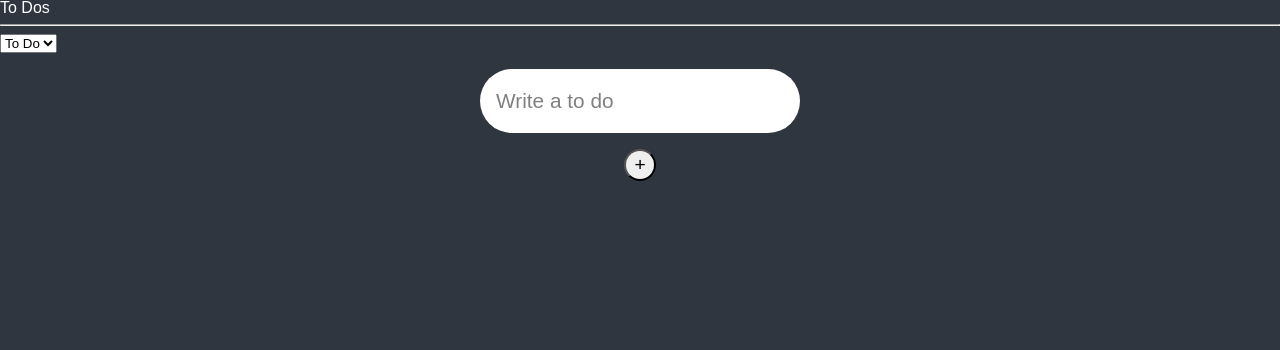
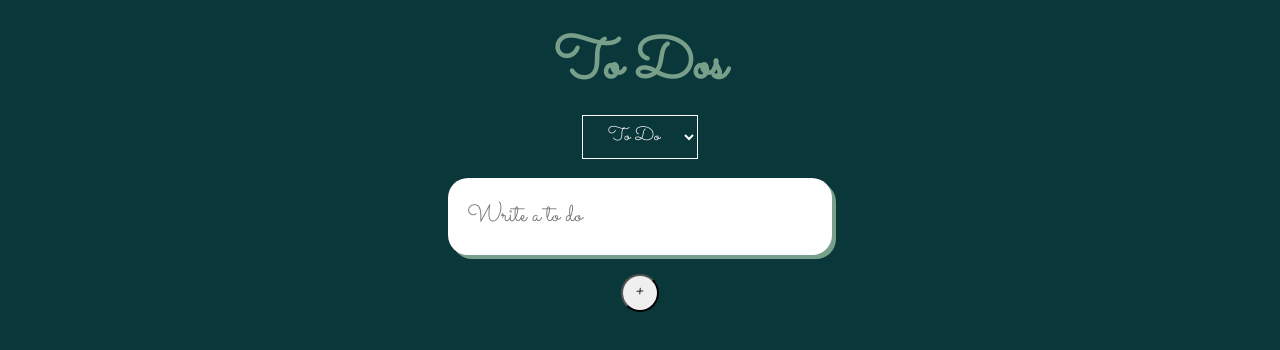
Before and after one commit to canalog/react-todo, a React (Create React App) app: page / in a window 1280 px wide. Shown: the top 350 px of the page. Built offline with nearby package versions, Linux system fonts and the light colour scheme.

Commit message:
Style : ToDo 입력폼, 카테고리 선택 메뉴, ToDo list 결과창

```diff
--- a/public/index.html
+++ b/public/index.html
@@ -15,6 +15,12 @@
       user's mobile device or desktop. See https://developers.google.com/web/fundamentals/web-app-manifest/
     -->
 		<link rel="manifest" href="%PUBLIC_URL%/manifest.json" />
+		<link rel="preconnect" href="https://fonts.googleapis.com" />
+		<link rel="preconnect" href="https://fonts.gstatic.com" crossorigin />
+		<link
+			href="https://fonts.googleapis.com/css2?family=Sacramento&display=swap"
+			rel="stylesheet"
+		/>
 		<!--
       Notice the use of %PUBLIC_URL% in the tags above.
       It will be replaced with the URL of the `public` folder during the build.
@@ -38,6 +44,5 @@
 
       To begin the development, run `npm start` or `yarn start`.
       To create a production bundle, use `npm run build` or `yarn build`.
-    -->
-  </body>
+    --></body>
 </html>
--- a/src/components/CreateToDo.tsx
+++ b/src/components/CreateToDo.tsx
@@ -16,11 +16,9 @@ const ToDoInput = styled.input`
 	width: 20rem;
 	height: 4rem;
 	font-size: 1.3rem;
-	border-radius: 2rem;
+	border-radius: 20px;
 	border: none;
-	&::placeholder {
-		color: gray;
-	}
+	box-shadow: 4px 4px ${(props) => props.theme.accentColor};
 `;
 
 const ToDoButton = styled.button`
--- a/src/components/SelectCategory.tsx
+++ b/src/components/SelectCategory.tsx
@@ -1,18 +1,31 @@
 import React from "react";
 import { useRecoilState } from "recoil";
+import styled from "styled-components";
 import { Categories, categoryState } from "../atoms";
 
+const CategorySelect = styled.select`
+	background-color: transparent;
+	color: ${(props) => props.theme.textColor};
+	border: 1px solid white;
+	width: 6rem;
+	padding: 0.3rem;
+	font-size: 1rem;
+	text-align: center;
+	& option {
+		background-color: ${(props) => props.theme.bgColor};
+	}
+`;
 const SelectCategory = () => {
 	const [category, setCategory] = useRecoilState(categoryState);
 	const onInput = (event: React.FormEvent<HTMLSelectElement>) => {
 		setCategory(event.currentTarget.value as Categories);
 	};
 	return (
-		<select value={category} onInput={onInput}>
+		<CategorySelect value={category} onInput={onInput}>
 			<option value={Categories.TO_DO}>To Do</option>
 			<option value={Categories.DOING}>Doing</option>
 			<option value={Categories.DONE}>Done</option>
-		</select>
+		</CategorySelect>
 	);
 };
 
--- a/src/components/ToDo.tsx
+++ b/src/components/ToDo.tsx
@@ -1,7 +1,30 @@
 import React from "react";
 import { useSetRecoilState } from "recoil";
+import styled from "styled-components";
 import { Categories, IToDo, toDoState } from "../atoms";
 
+const ToDoElement = styled.div`
+	width: 20rem;
+	background-color: ${(props) => props.theme.accentColor};
+	padding: 1rem;
+	margin: 0.5rem;
+	border-radius: 20px;
+	p {
+		width: 95%;
+		font-size: 1.2rem;
+	}
+	div {
+		text-align: right;
+		margin-top: 5px;
+		button {
+			font-size: 0.8rem;
+			margin: 0 0.2rem;
+			background-color: ${(props) => props.theme.textColor};
+			border: none;
+			box-shadow: 3px 3px ${(props) => props.theme.bgColor};
+		}
+	}
+`;
 const ToDo = ({ text, category, id }: IToDo) => {
 	const setToDos = useSetRecoilState(toDoState);
 	const onClick = (event: React.MouseEvent<HTMLButtonElement>) => {
@@ -30,8 +53,9 @@ const ToDo = ({ text, category, id }: IToDo) => {
 		});
 	};
 	return (
-		<li>
-			<span>{text}</span>
+		<ToDoElement>
+			<p>{text}</p>
+			<div>
 				{category !== Categories.TO_DO && (
 					<button name={Categories.TO_DO} onClick={onClick}>
 						To Do
@@ -48,7 +72,8 @@ const ToDo = ({ text, category, id }: IToDo) => {
 					</button>
 				)}
 				{<button onClick={onClickDelete}>Delete</button>}
-		</li>
+			</div>
+		</ToDoElement>
 	);
 };
 
--- a/src/components/ToDoList.tsx
+++ b/src/components/ToDoList.tsx
@@ -1,10 +1,27 @@
 import React from "react";
 import { useRecoilState, useRecoilValue } from "recoil";
+import styled from "styled-components";
 import { Categories, categoryState, toDoSelector } from "../atoms";
 
 import CreateToDo from "./CreateToDo";
 import SelectCategory from "./SelectCategory";
 import ToDo from "./ToDo";
+
+const ToDoPage = styled.div`
+	margin-top: 2rem;
+	display: flex;
+	flex-wrap: wrap;
+	justify-content: center;
+	flex-direction: column;
+	align-items: center;
+`;
+
+const Title = styled.h1`
+	font-size: 3rem;
+	font-weight: bold;
+	color: ${(props) => props.theme.accentColor};
+	margin-bottom: 1rem;
+`;
 
 const ToDoList = () => {
 	/* const [toDos, setToDos] = useRecoilState(toDoState); // get + modify value
@@ -12,15 +29,14 @@ const ToDoList = () => {
 	const modFn = useSetRecoilState(toDoState); // Modify value of atom */
 	const toDos = useRecoilValue(toDoSelector);
 	return (
-		<div>
-			<h1>To Dos</h1>
-			<hr />
+		<ToDoPage>
+			<Title>To Dos</Title>
 			<SelectCategory />
 			<CreateToDo />
 			{toDos.map((toDo) => (
 				<ToDo key={toDo.id} {...toDo} />
 			))}
-		</div>
+		</ToDoPage>
 	);
 };
 
--- a/src/styles/globalStyle.ts
+++ b/src/styles/globalStyle.ts
@@ -17,8 +17,7 @@ time, mark, audio, video {
 	margin: 0;
 	padding: 0;
 	border: 0;
-	font-size: 100%;
-	font: inherit;
+	font-size: 1.2rem;
 	vertical-align: baseline;
 }
 /* HTML5 display-role reset for older browsers */
@@ -28,6 +27,7 @@ footer, header, hgroup, menu, nav, section {
 }
 *{
   box-sizing: border-box;
+	font-family: 'Sacramento', cursive;
 }
 body {
 	line-height: 1;
--- a/src/styles/theme.ts
+++ b/src/styles/theme.ts
@@ -1,7 +1,7 @@
 import { DefaultTheme } from "styled-components";
 
 export const darkTheme: DefaultTheme = {
-  bgColor: "#2f3640",
-  textColor: "white",
-  accentColor: "#9c88ff",
+	bgColor: "#0A373A",
+	textColor: "white",
+	accentColor: "#789F8A",
 };
```
Lines whose indentation alone changed are shown as unchanged.
